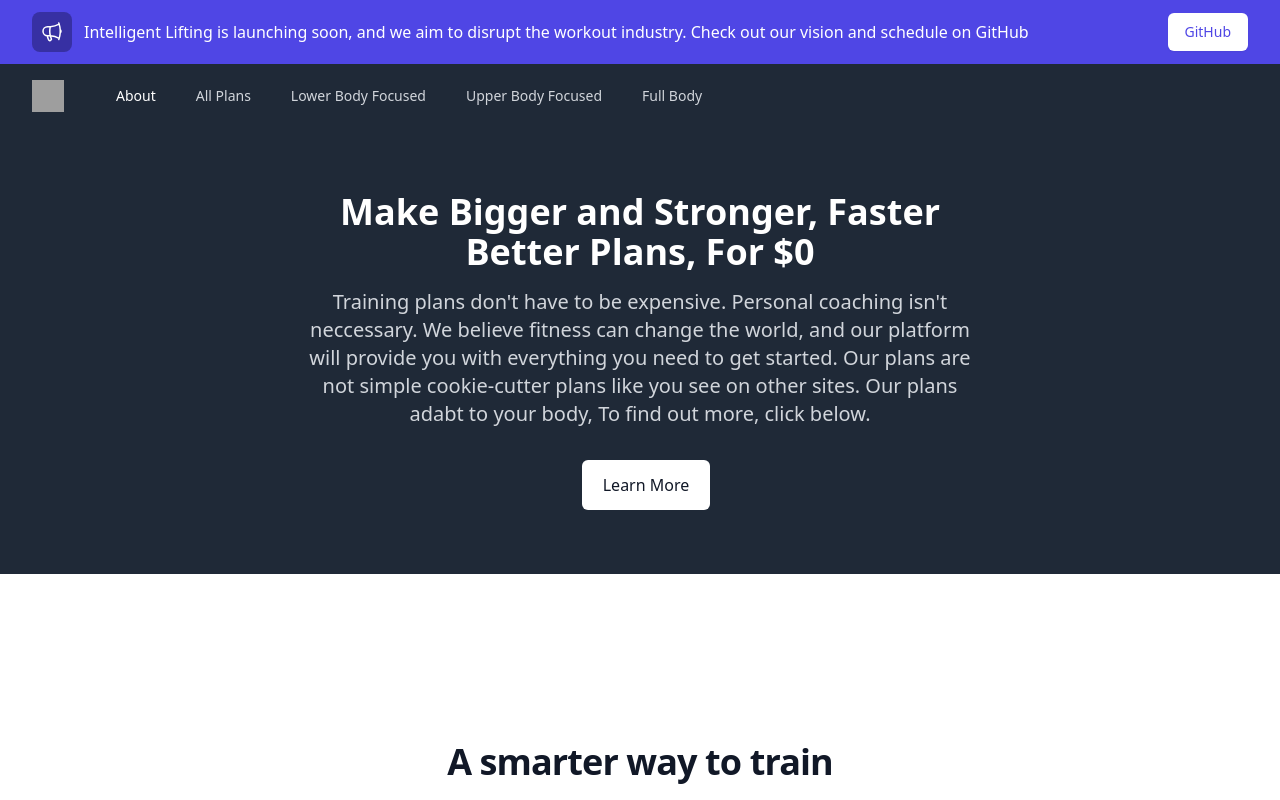
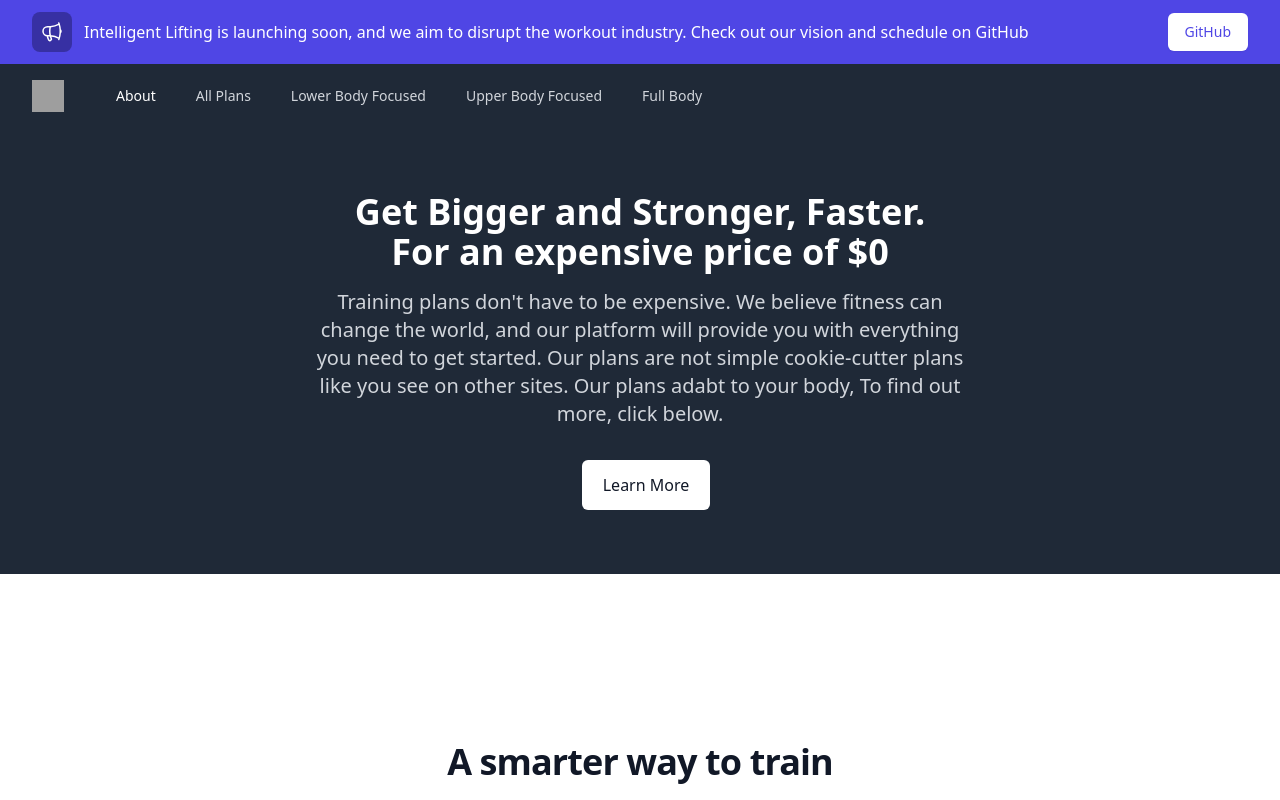
Before and after one commit to jburanpuri/IntelligentLifting, a Next.js app: page / in a window 1280 px wide. Shown: the top 800 px of the page. Built offline with nearby package versions, Linux system fonts and the light colour scheme; grey boxes are pictures that could not be loaded.

Commit message:
Fixed a typo

```diff
--- a/components/HeroComponent/hero.js
+++ b/components/HeroComponent/hero.js
@@ -6,11 +6,11 @@ export default function Hero() {
             <div className="max-w-7xl mx-auto py-16 px-4 sm:px-6 lg:px-8">
                 <div className="text-center">
                     <h2 className="text-3xl font-extrabold text-white sm:text-4xl">
-                        <span className="block">Make Bigger and Stronger, Faster</span>
-                        <span className="block">Better Plans, For $0</span>
+                        <span className="block">Get Bigger and Stronger, Faster.</span>
+                        <span className="block">For an expensive price of $0</span>
                     </h2>
                     <p className="mt-4 max-w-2xl text-xl text-gray-300 mx-auto">
-                        Training plans don't have to be expensive. Personal coaching isn't neccessary.
+                        Training plans don't have to be expensive.
                         We believe fitness can change the world, and our platform will provide you with everything you need to get started.
                         Our plans are not simple cookie-cutter plans like you see on other sites. Our plans adabt to your body, To find out more, click below.
                     </p>
```
